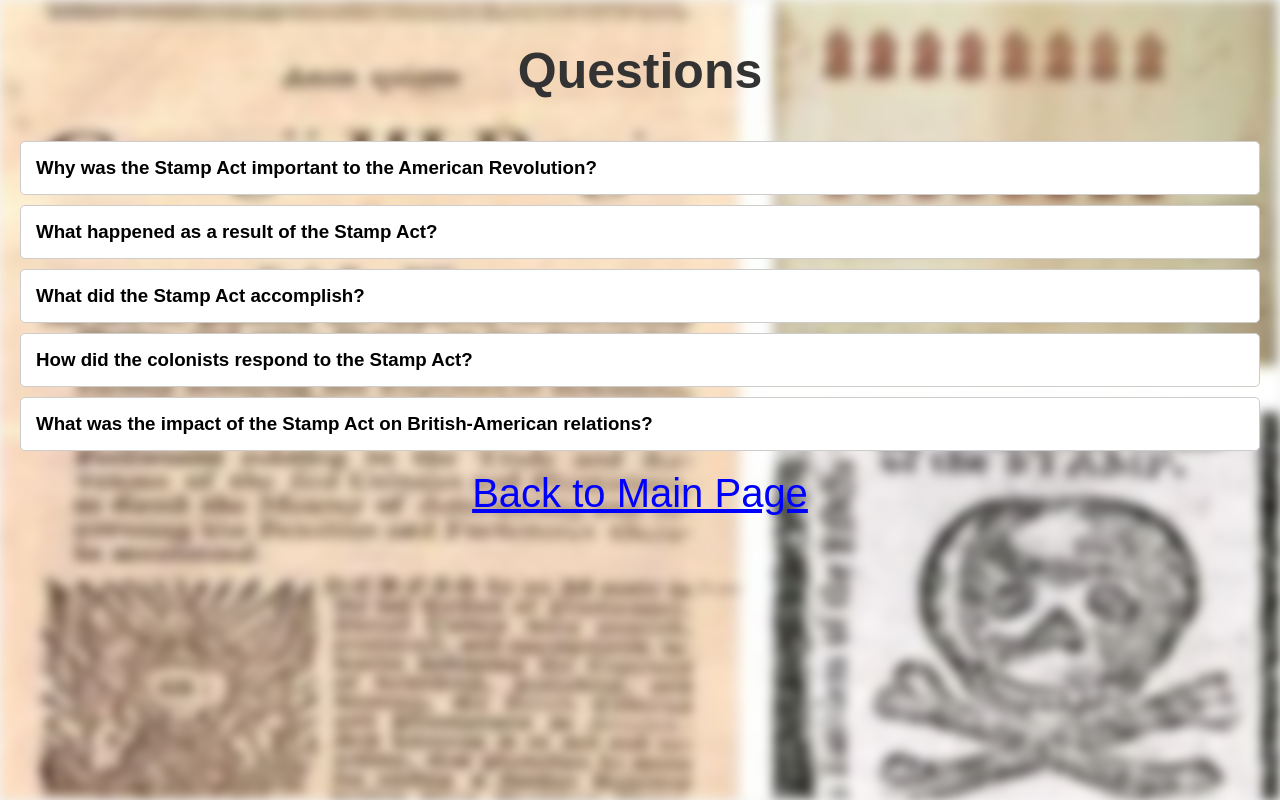
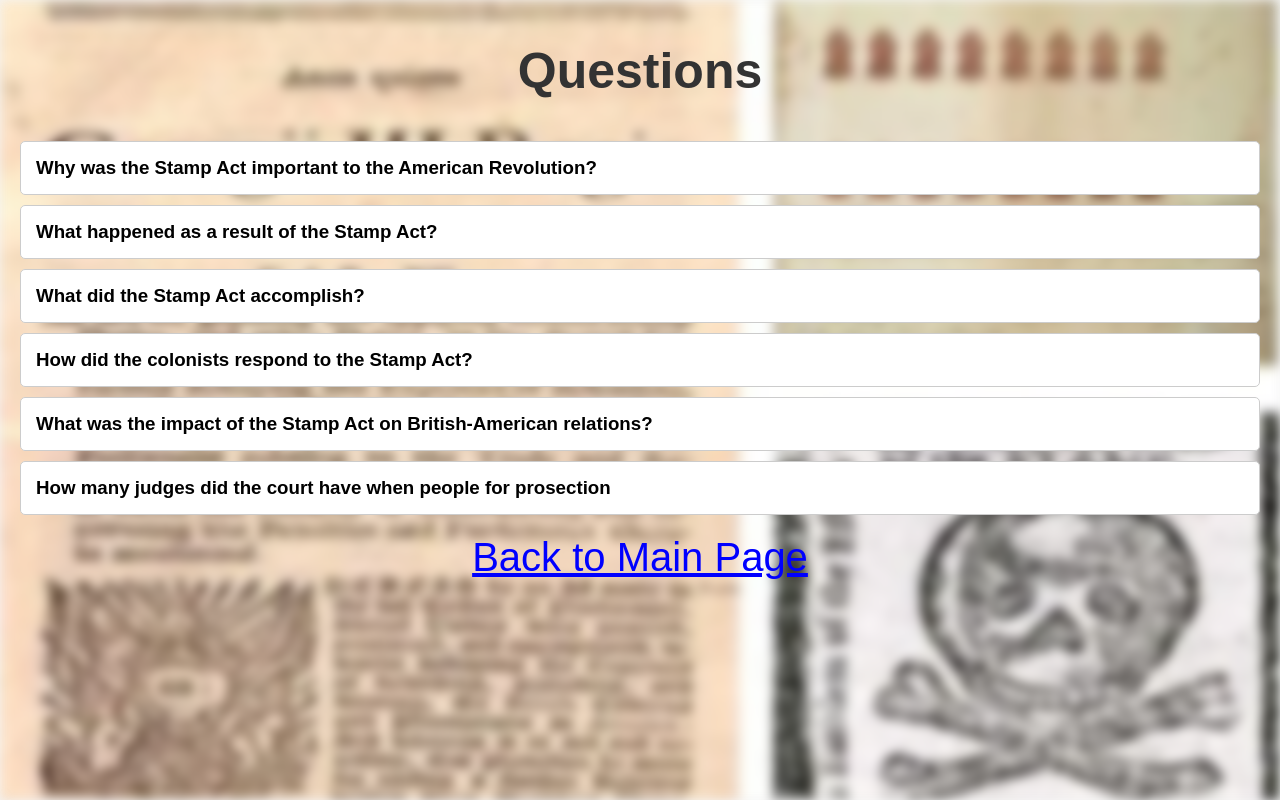
Before and after one commit to coderaaaaaa/Official, a plain HTML site: page Que.html in a window 1280 px wide. Drawn offline with Linux system fonts and the light colour scheme.

Commit message:
Update Que.html

```diff
--- a/Que.html
+++ b/Que.html
@@ -77,6 +77,11 @@
             <p class="answer">The Stamp Act made British-American relations really bad. It created a lot of anger and distrust between the colonists and the British government. Colonists felt that their rights were being ignored, and this led to more people wanting to break away from Britain and become independent.</p>
         </div>
 
+        <div class="qa-item">
+            <h3 class="question">How many judges did the court have when people for prosection</h3>
+            <p class="answer">1</p>
+        </div>
+
     </section>
     <a href="index.html" style="text-align: center; font-size: 40px; display: block; margin: 20px 0; color: blue;">Back to Main Page</a>
     <script>
```
